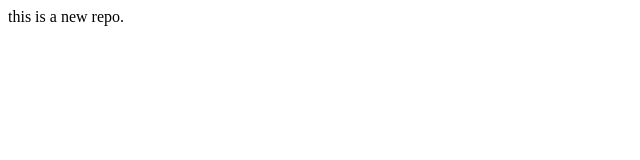
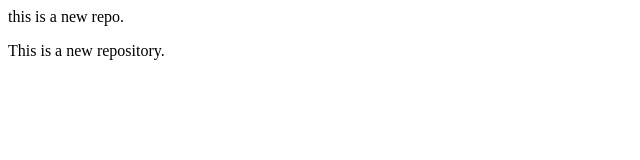
Before and after one commit to SHUBHAM8688/localrepo, a plain HTML site: page index.html in a window 1280 px wide. Shown: the whole page, without its empty margins (0-640 px from the left). Drawn offline with Linux system fonts and the light colour scheme.

Commit message:
Add new Feature

```diff
--- a/index.html
+++ b/index.html
@@ -1 +1,2 @@
 <p>this is a new repo.</p>
+<p>This is a new repository.</p>
```
